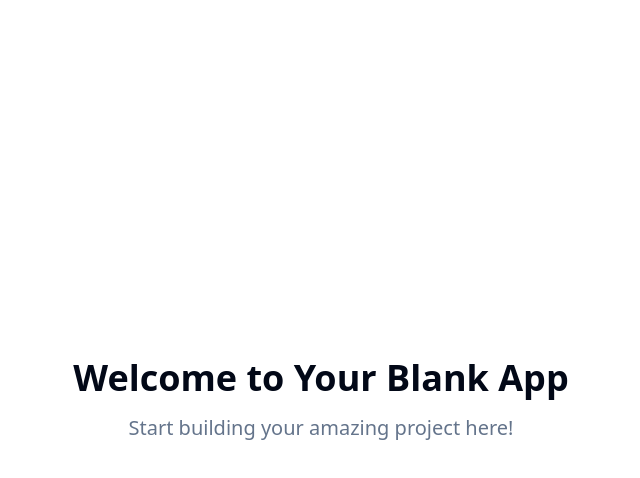
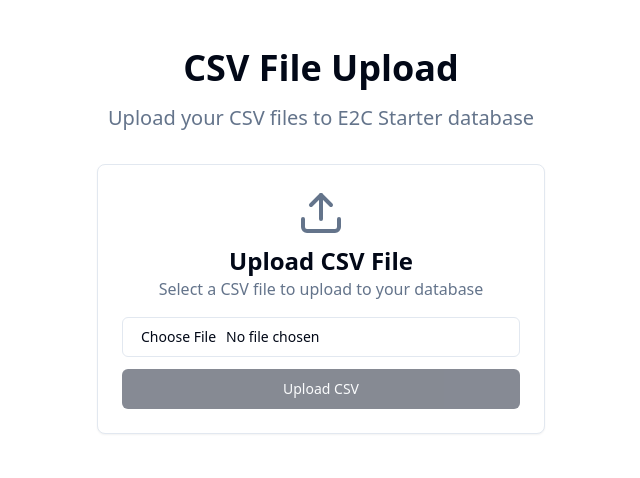
Before and after one commit to truemping-icfoods/data-explainer, a React (Vite) app: page / in a window 1280 px wide. Shown: the top 478 px of the page, without its empty margins (319-959 px from the left). Built offline with nearby package versions, Linux system fonts and the light colour scheme.

Commit message:
Add CSV upload functionality
Implement CSV file upload with Supabase storage. Includes RLS policies for user-specific file management.

```diff
--- /dev/null
+++ b/src/components/CSVUpload.tsx
@@ -0,0 +1,90 @@
+import { useState } from "react";
+import { Button } from "@/components/ui/button";
+import { Input } from "@/components/ui/input";
+import { Card } from "@/components/ui/card";
+import { supabase } from "@/integrations/supabase/client";
+import { toast } from "sonner";
+import { Upload, File } from "lucide-react";
+
+const CSVUpload = () => {
+  const [file, setFile] = useState<File | null>(null);
+  const [uploading, setUploading] = useState(false);
+
+  const handleFileChange = (e: React.ChangeEvent<HTMLInputElement>) => {
+    const selectedFile = e.target.files?.[0];
+    if (selectedFile && selectedFile.type === "text/csv") {
+      setFile(selectedFile);
+    } else {
+      toast.error("Please select a valid CSV file");
+    }
+  };
+
+  const handleUpload = async () => {
+    if (!file) {
+      toast.error("Please select a file first");
+      return;
+    }
+
+    setUploading(true);
+    try {
+      const fileName = `${Date.now()}_${file.name}`;
+      const { error } = await supabase.storage
+        .from("csv-files")
+        .upload(fileName, file);
+
+      if (error) {
+        throw error;
+      }
+
+      toast.success("CSV file uploaded successfully!");
+      setFile(null);
+      // Reset the input
+      const input = document.getElementById("csv-input") as HTMLInputElement;
+      if (input) input.value = "";
+    } catch (error) {
+      console.error("Upload error:", error);
+      toast.error("Failed to upload file");
+    } finally {
+      setUploading(false);
+    }
+  };
+
+  return (
+    <Card className="p-6 max-w-md mx-auto">
+      <div className="space-y-4">
+        <div className="text-center">
+          <Upload className="mx-auto h-12 w-12 text-muted-foreground" />
+          <h2 className="text-2xl font-semibold mt-2">Upload CSV File</h2>
+          <p className="text-muted-foreground">Select a CSV file to upload to your database</p>
+        </div>
+
+        <div className="space-y-3">
+          <Input
+            id="csv-input"
+            type="file"
+            accept=".csv"
+            onChange={handleFileChange}
+            className="cursor-pointer"
+          />
+
+          {file && (
+            <div className="flex items-center gap-2 text-sm text-muted-foreground">
+              <File className="h-4 w-4" />
+              <span>{file.name}</span>
+            </div>
+          )}
+
+          <Button
+            onClick={handleUpload}
+            disabled={!file || uploading}
+            className="w-full"
+          >
+            {uploading ? "Uploading..." : "Upload CSV"}
+          </Button>
+        </div>
+      </div>
+    </Card>
+  );
+};
+
+export default CSVUpload;
--- a/src/pages/Index.tsx
+++ b/src/pages/Index.tsx
@@ -1,11 +1,14 @@
-// Update this page (the content is just a fallback if you fail to update the page)
+import CSVUpload from "@/components/CSVUpload";
 
 const Index = () => {
   return (
-    <div className="min-h-screen flex items-center justify-center bg-background">
-      <div className="text-center">
-        <h1 className="text-4xl font-bold mb-4">Welcome to Your Blank App</h1>
-        <p className="text-xl text-muted-foreground">Start building your amazing project here!</p>
+    <div className="min-h-screen bg-background py-12">
+      <div className="container mx-auto px-4">
+        <div className="text-center mb-8">
+          <h1 className="text-4xl font-bold mb-4">CSV File Upload</h1>
+          <p className="text-xl text-muted-foreground">Upload your CSV files to E2C Starter database</p>
+        </div>
+        <CSVUpload />
       </div>
     </div>
   );
```
Also changed, not shown: 1 other file (tests, documents, lock files or other folders).
